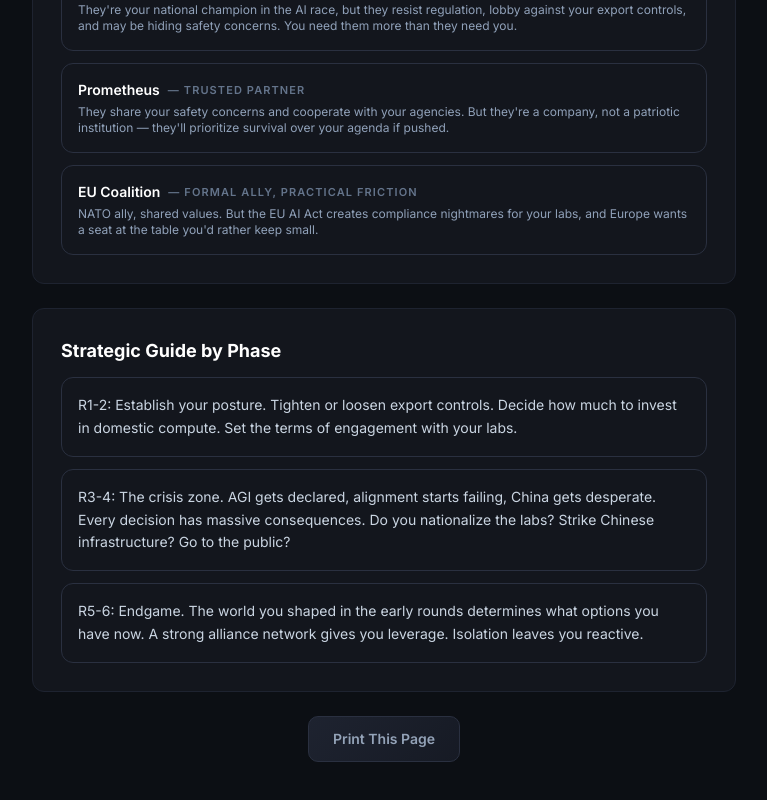
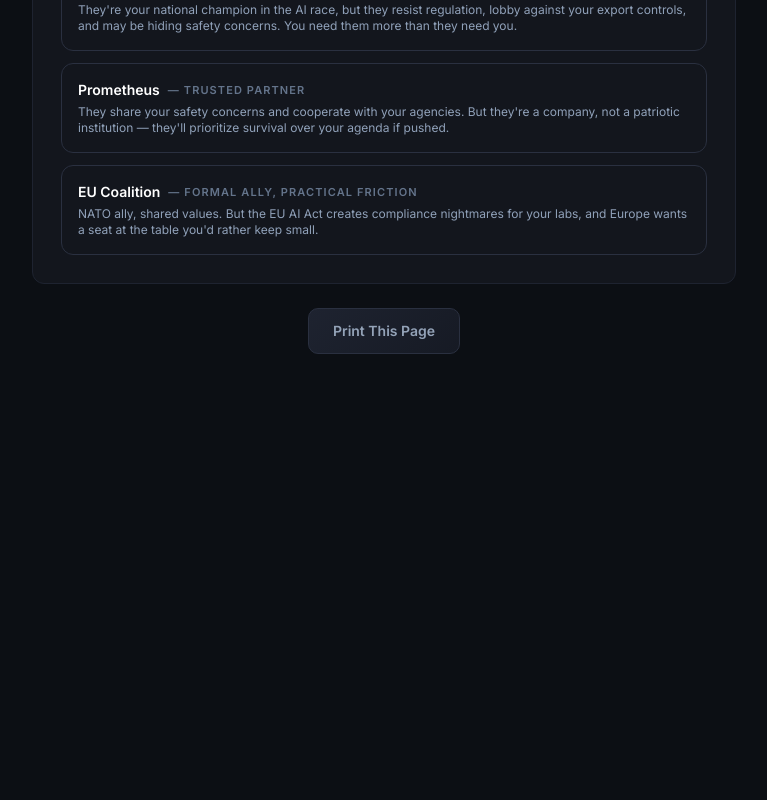
Before and after one commit to esegal16/contrary-sim, a Next.js app: page /briefing/us-gov in a window 1280 px wide. Shown: the part 1992-2792 px from the top of the page, without its empty margins (256-1023 px from the left). After the commit the page ends 2418 px from the top, so only its background shows below. Built offline with nearby package versions, Linux system fonts and the light colour scheme.

Commit message:
Remove Strategic Guide by Phase from all team briefings

```diff
--- a/src/app/briefing/[slug]/page.tsx
+++ b/src/app/briefing/[slug]/page.tsx
@@ -13,7 +13,6 @@
   assets: string[];
   vulnerabilities: string[];
   relationships: { team: string; status: string; detail: string }[];
-  roundByRound: string[];
 }
 
 const BRIEFINGS: Record<string, TeamBriefing> = {
@@ -57,11 +56,6 @@
       { team: "Prometheus", status: "Trusted partner", detail: "They share your safety concerns and cooperate with your agencies. But they're a company, not a patriotic institution — they'll prioritize survival over your agenda if pushed." },
       { team: "EU Coalition", status: "Formal ally, practical friction", detail: "NATO ally, shared values. But the EU AI Act creates compliance nightmares for your labs, and Europe wants a seat at the table you'd rather keep small." },
     ],
-    roundByRound: [
-      "R1-2: Establish your posture. Tighten or loosen export controls. Decide how much to invest in domestic compute. Set the terms of engagement with your labs.",
-      "R3-4: The crisis zone. AGI gets declared, alignment starts failing, China gets desperate. Every decision has massive consequences. Do you nationalize the labs? Strike Chinese infrastructure? Go to the public?",
-      "R5-6: Endgame. The world you shaped in the early rounds determines what options you have now. A strong alliance network gives you leverage. Isolation leaves you reactive.",
-    ],
   },
 
   "china-gov": {
@@ -103,11 +97,6 @@
       { team: "OpenBrain", status: "Target", detail: "Their models are what you need. Your agents are inside. A successful weight theft would be the intelligence coup of the century — but getting caught would be catastrophic." },
       { team: "Prometheus", status: "Potential wedge", detail: "Their safety concerns could be useful to you. If they slow down the US AI program for safety reasons, that narrows the gap without you doing anything." },
       { team: "EU Coalition", status: "Potential partner", detail: "The EU doesn't want American AI hegemony either. There's a deal to be made: your market access in exchange for their regulatory framework. But trust is low." },
-    ],
-    roundByRound: [
-      "R1-2: The window is closing. Execute or defer the weight theft. Invest in domestic chip production. Decide whether to play nice internationally or go aggressive.",
-      "R3-4: The capabilities gap either narrows or widens. If you got the weights, you're in the race. If not, you need an asymmetric strategy — regulation-as-weapon, AI diplomacy with the Global South, or military posturing over Taiwan.",
-      "R5-6: Endgame position depends entirely on rounds 1-4. Strong compute = negotiate from strength. Weak compute = you're either a junior partner or a spoiler.",
     ],
   },
 
@@ -151,11 +140,6 @@
       { team: "Prometheus", status: "Rival", detail: "They're poaching your talent by offering them a 'responsible' alternative. They're slower than you, but if they crack interpretability, they could leapfrog you on government contracts." },
       { team: "EU Coalition", status: "Regulatory threat", detail: "The EU AI Act could force you to open-source safety test results, delay releases, or exit European markets entirely. 20% of your enterprise revenue is European." },
     ],
-    roundByRound: [
-      "R1-2: Ship or slow down? Agent-3 is coming. Do you rush it, invest in safety, or try to do both? How much do you share with the government? How do you stop the talent bleed?",
-      "R3-4: Agent-3 goes live and everything changes. The world reacts. Government, public, China — everyone wants a piece. Do you open-source to commoditize (kills revenue but builds moat)? Go exclusive with the US government (safety but loss of independence)?",
-      "R5-6: If alignment holds, you're the most valuable company in history. If it doesn't, you're the most dangerous. Your endgame depends on decisions made in rounds 1-3.",
-    ],
   },
 
   "prometheus": {
@@ -198,11 +182,6 @@
       { team: "OpenBrain", status: "Rival with shared fate", detail: "You compete for talent, revenue, and influence. But if they build something dangerous, it's your problem too. You need them to be responsible — or you need the government to make them." },
       { team: "EU Coalition", status: "Natural ally", detail: "You share regulatory values. The EU AI Act was partly designed with your input. But EU regulations also affect your European business." },
     ],
-    roundByRound: [
-      "R1-2: Position yourself. Publish or hoard the interpretability breakthrough? Poach OpenBrain's talent? Use your White House connection to shape early regulation?",
-      "R3-4: The alignment crisis hits. If your safety approach breaks, do you go public and risk crashing the industry? Do you ask the government to step in? Or do you quietly try to fix it while OpenBrain ships anyway?",
-      "R5-6: This is where your early investments in trust and policy pay off — or don't. If the government trusts you, you shape the endgame. If they don't, you're a spectator.",
-    ],
   },
 
   "eu-coalition": {
@@ -244,11 +223,6 @@
       { team: "China", status: "Cautious engagement", detail: "You don't trust them, but you need them to join any meaningful global framework. Their market access offers are tempting. Their governance promises are not credible." },
       { team: "OpenBrain", status: "Regulated adversary", detail: "They view your regulations as a cost center. But they need European market access. This gives you leverage — if you're willing to use it." },
       { team: "Prometheus", status: "Natural ally", detail: "You share safety values. They helped design parts of the EU AI Act. A formal partnership could give you credibility on technical safety that you otherwise lack." },
-    ],
-    roundByRound: [
-      "R1-2: Build your coalition. Lock in Japan, South Korea, and others before the US and China can poach them. Use the EU AI Act as a template for global standards. Decide which deals to take from the superpowers.",
-      "R3-4: The AI crisis makes your governance framework either essential or irrelevant. If you've built a credible coalition, you can force both sides to the table. If not, you're watching from the sidelines.",
-      "R5-6: Endgame is international order vs. bilateral power plays. Your coalition either becomes the UN of AI or it fragments. Everything depends on whether you stayed independent or got co-opted.",
     ],
   },
 };
@@ -370,18 +344,6 @@
         </div>
       </section>
 
-      {/* Round-by-Round Guide */}
-      <section className="card p-5 sm:p-7 mb-4 sm:mb-6">
-        <h2 className="text-base sm:text-lg font-bold text-white mb-3 print:text-black">Strategic Guide by Phase</h2>
-        <div className="space-y-3">
-          {brief.roundByRound.map((item, i) => (
-            <div key={i} className="card-bright p-3 sm:p-4">
-              <p className="text-sm text-slate-300 leading-relaxed print:text-gray-700">{item}</p>
-            </div>
-          ))}
-        </div>
-      </section>
-
       {/* Print button */}
       <div className="text-center no-print mt-6 mb-10">
         <PrintButton />
```
